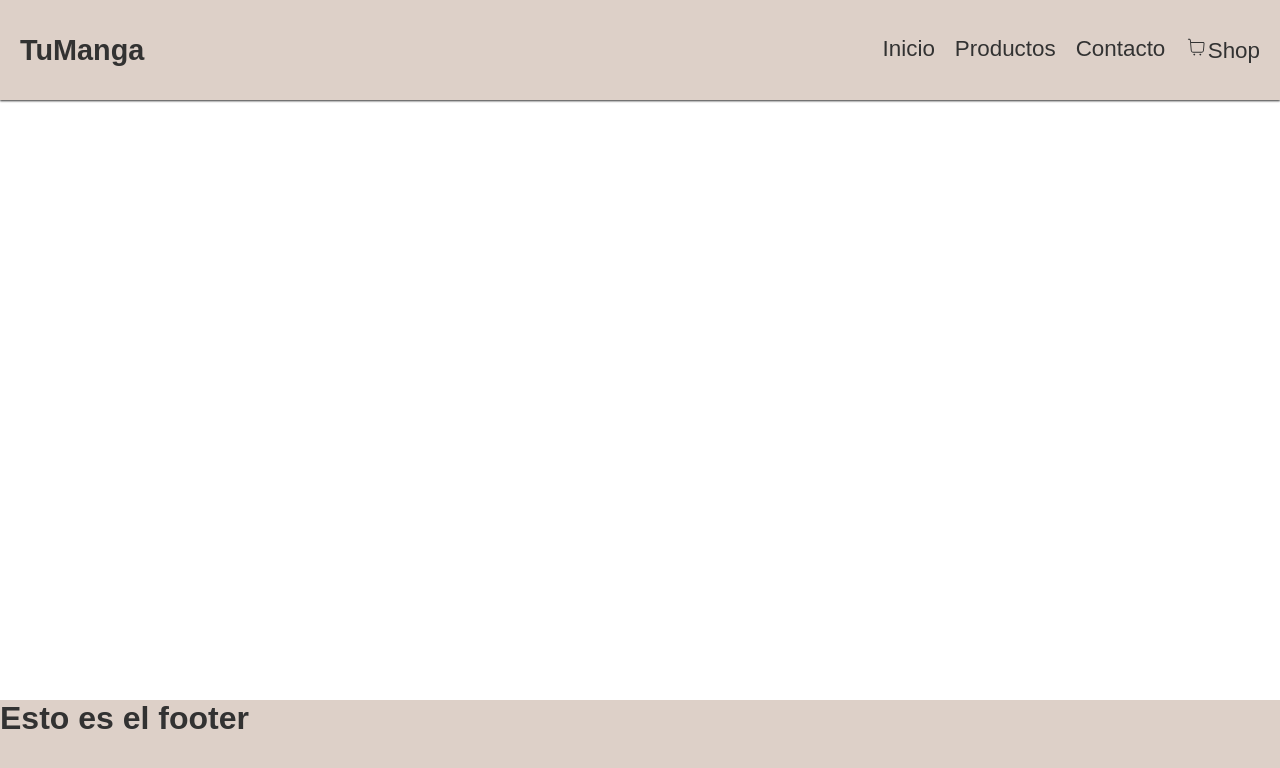
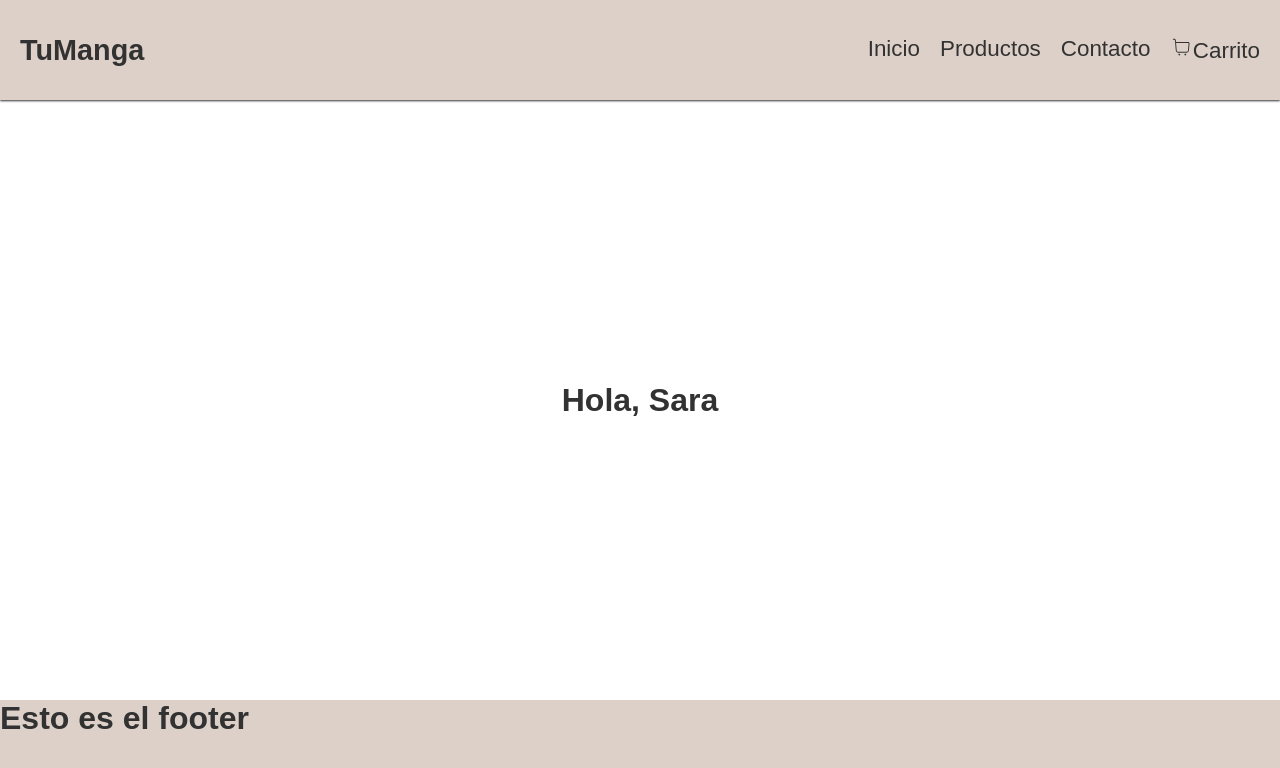
Before and after one commit to Vic-iam/CoderHouse, a React (Vite) app in the folder my-app/: page /ItemList in a window 1280 px wide. Shown: the top 768 px of the page. Built offline with nearby package versions, Linux system fonts and the light colour scheme.

Commit message:
CreaTuLanding1+Vitriago

```diff
--- a/my-app/src/App.jsx
+++ b/my-app/src/App.jsx
@@ -2,10 +2,10 @@ import "./App.css";
 import { Routes, Route } from "react-router-dom";
 import Navbar from "./components/Navbar";
 import Home from "./routes/Home";
-import Products from "./routes/Products";
 import Contacto from "./routes/Contacto";
-import Cart from "./components/Cart";
 import Footer from "./components/Footer";
+import ItemListContainer from "./components/itemListContainer";
+import CartWidget from "./components/CartWidget";
 
 function App() {
   return (
@@ -13,9 +13,9 @@ function App() {
       <Navbar />
       <Routes>
         <Route path="/" element={<Home />} />
-        <Route path="/Products" element={<Products />} />
+        <Route path="/ItemList" element={<ItemListContainer name="Sara" />} />
         <Route path="/Contacto" element={<Contacto />} />
-        <Route path="/Cart" element={<Cart />} />
+        <Route path="/Cart" element={<CartWidget />} />
       </Routes>
       <Footer />
     </>
--- a/my-app/src/components/Cart.jsx
+++ /dev/null
@@ -1,11 +0,0 @@
-
-
-function Cart() {
-    return (
-        <div>
-            <h2>Cart Page</h2>
-        </div>
-    )
-}
-
-export default Cart;
--- /dev/null
+++ b/my-app/src/components/CartWidget.jsx
@@ -0,0 +1,18 @@
+import React from "react";
+import styles from "./styles/CartWidget.module.css";
+import { CiShoppingCart } from "react-icons/ci";
+import { Link } from "react-router-dom";
+
+function CartWidget() {
+  return (
+    <div className={styles.cartWidget}>
+
+      <Link to="/Cart">
+        <CiShoppingCart />
+        Carrito
+      </Link>
+    </div>
+  );
+}
+
+export default CartWidget;
--- /dev/null
+++ b/my-app/src/components/ItemListContainer.jsx
@@ -0,0 +1,13 @@
+import React from 'react';
+import styles from './styles/ItemListContainer.module.css';
+
+function ItemListContainer({ name }) {
+  return (
+    //Prueba de props
+    <div className={styles.itemListContainer}>
+      <h1>Hola, {name}</h1>
+    </div>
+  );
+}
+
+export default ItemListContainer;
--- a/my-app/src/components/Navbar.jsx
+++ b/my-app/src/components/Navbar.jsx
@@ -2,7 +2,7 @@
 import React from "react";
 import styles from "./styles/Navbar.module.css";
 import { Link } from "react-router-dom";
-import { CiShoppingCart } from "react-icons/ci";
+import CartWidget from "./CartWidget";
 
 
 function Navbar() {
@@ -14,9 +14,9 @@ function Navbar() {
         </div>
         <div className={styles.divLinks}>
              <Link to="/">Inicio</Link>
-             <Link to="/Products">Productos</Link>
+             <Link to="/ItemList">Productos</Link>
              <Link to="/Contacto">Contacto</Link>
-             <Link to="/Cart"><CiShoppingCart />Shop</Link>
+             <CartWidget />
         </div>
       </nav>
     </header>
--- /dev/null
+++ b/my-app/src/components/styles/CartWidget.module.css
@@ -0,0 +1,8 @@
+.cartWidget h1{
+
+    font-size: 1.4rem;
+    text-align: center;
+
+    color: #323232;
+
+}
--- /dev/null
+++ b/my-app/src/components/styles/ItemListContainer.module.css
@@ -0,0 +1,9 @@
+.itemListContainer h1{
+    font-size: 2rem;
+    position: absolute;
+    top: 50%;
+    left: 50%;
+    transform: translate(-50%, -50%);
+
+    color: #323232;
+}
--- a/my-app/src/routes/Products.jsx
+++ /dev/null
@@ -1,10 +0,0 @@
-
-function Products() {
-    return (
-        <div>
-            <h2>Producs Page</h2>
-        </div>
-    )
-}
-
-export default Products;
--- a/my-app/src/routes/styles/Home.module.css
+++ b/my-app/src/routes/styles/Home.module.css
@@ -3,4 +3,5 @@
     display: flex;
     justify-content: center;
     align-items: center;
+
 }
```
